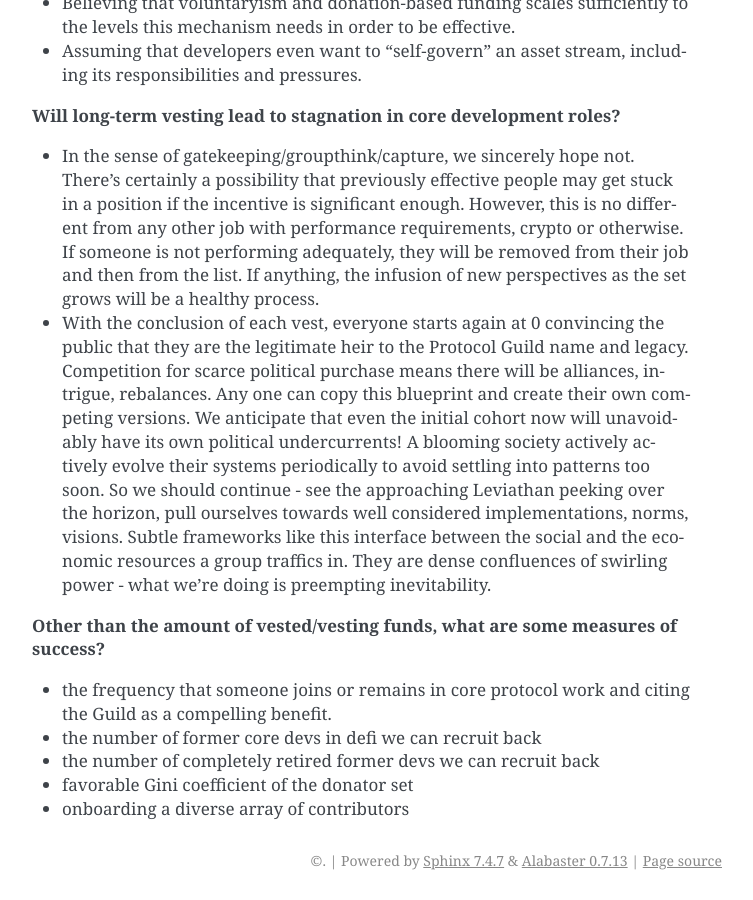
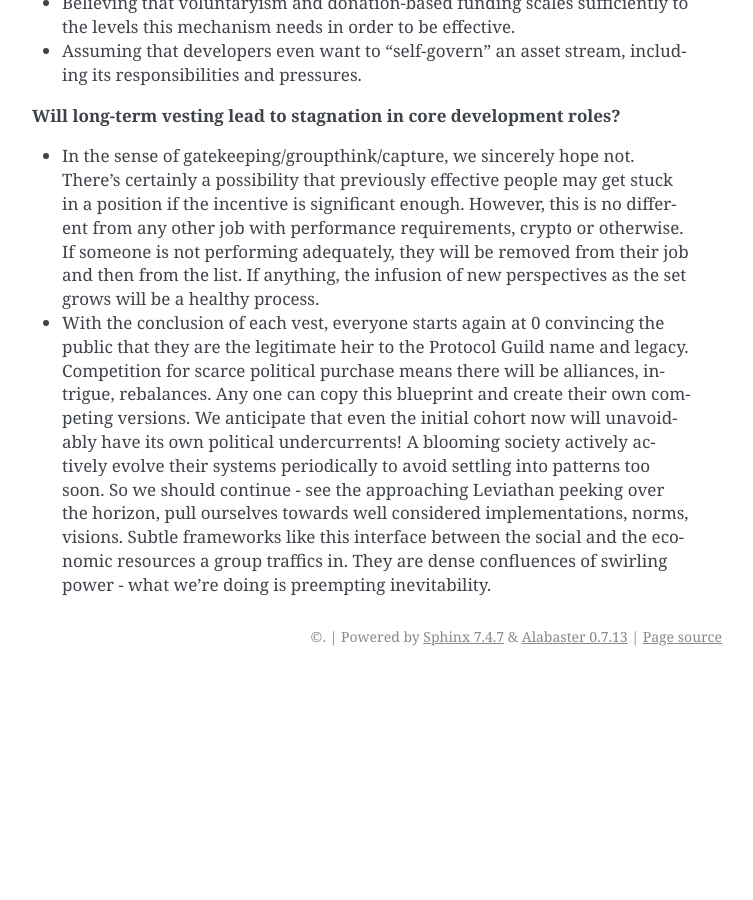
Before and after one commit to protocolguild/documentation, a Sphinx documentation site: the page built from docs/6-anticipated-concerns.md, in a window 1280 px wide and 900 px high, scrolled down 4210 px. Shown: the whole window, without its empty margins (388-1141 px from the left). Built offline with Sphinx 7.4.7, drawn with Linux system fonts in a browser that asks for light colours; after the commit the page ends 4886 px from its top, so only the background shows below that.

Commit message:
Update 6-anticipated-concerns.md

```diff
--- a/docs/6-anticipated-concerns.md
+++ b/docs/6-anticipated-concerns.md
@@ -82,10 +82,3 @@ While we can't conceive of every scenario, we've tried to think critically about
 **Will long-term vesting lead to stagnation in core development roles?**
 - In the sense of gatekeeping/groupthink/capture, we sincerely hope not. There's certainly a possibility that previously effective people may get stuck in a position if the incentive is significant enough. However, this is no different from any other job with performance requirements, crypto or otherwise. If someone is not performing adequately, they will be removed from their job and then from the list. If anything, the infusion of new perspectives as the set grows will be a healthy process.
 - With the conclusion of each vest, everyone starts again at 0 convincing the public that they are the legitimate heir to the Protocol Guild name and legacy. Competition for scarce political purchase means there will be alliances, intrigue, rebalances. Any one can copy this blueprint and create their own competing versions. We anticipate that even the initial cohort now will unavoidably have its own political undercurrents! A blooming society actively actively evolve their systems periodically to avoid settling into patterns too soon. So we should continue - see the approaching Leviathan peeking over the horizon, pull ourselves towards well considered implementations, norms, visions. Subtle frameworks like this interface between the social and the economic resources a group traffics in. They are dense confluences of swirling power - what we're doing is preempting inevitability.
-
-**Other than the amount of vested/vesting funds, what are some measures of success?**
-- the frequency that someone joins or remains in core protocol work and citing the Guild as a compelling benefit.
-- the number of former core devs in defi we can recruit back
-- the number of completely retired former devs we can recruit back
-- favorable Gini coefficient of the donator set
-- onboarding a diverse array of contributors
```
